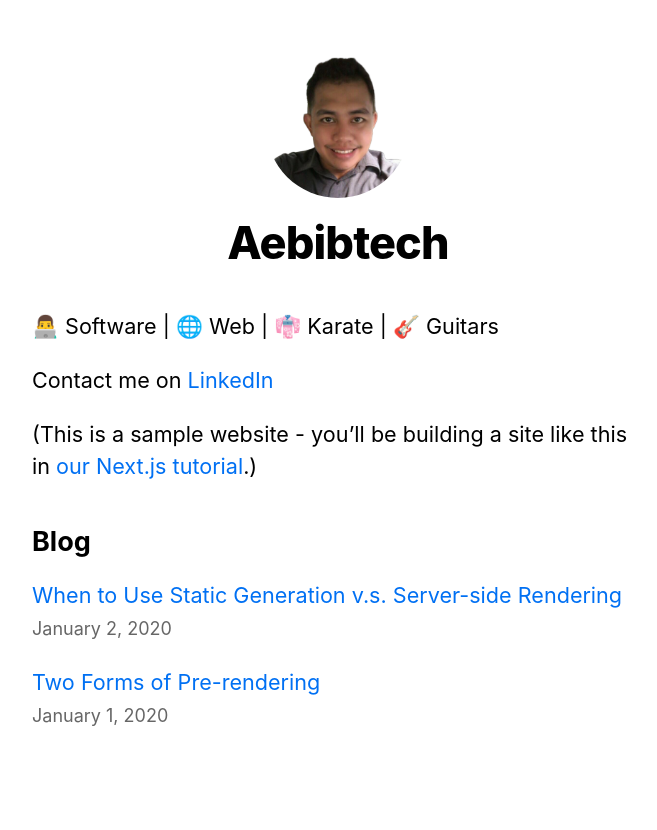
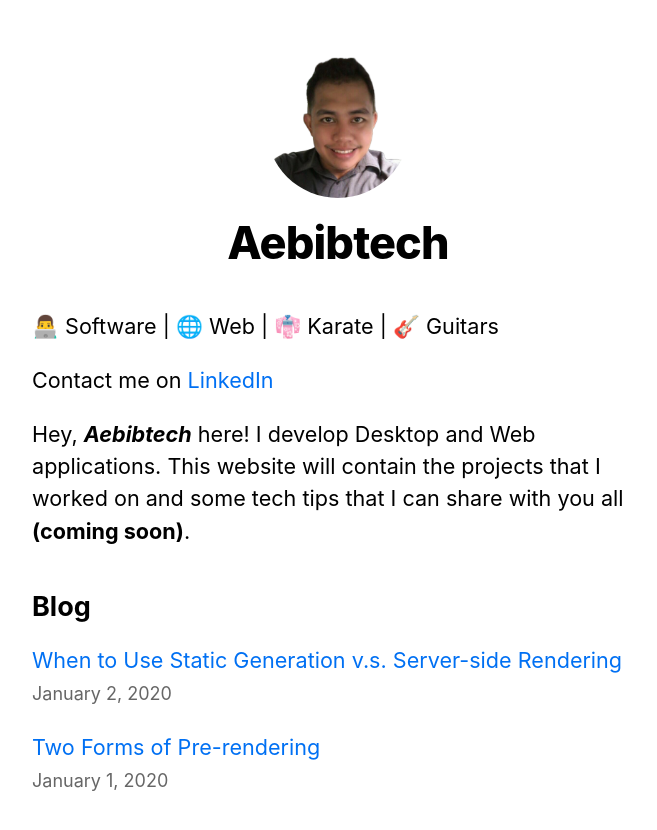
Before and after one commit to aebibtech/aebibtech-website, a Next.js app: page / in a window 1280 px wide. Shown: the top 830 px of the page, without its empty margins (302-959 px from the left). Built offline with nearby package versions, Linux system fonts and the light colour scheme.

Commit message:
Updated home page

```diff
--- a/pages/index.js
+++ b/pages/index.js
@@ -24,8 +24,7 @@ export default function Home({ allPostsData }) {
         <p>👨‍💻 Software | 🌐 Web | 👘 Karate | 🎸 Guitars</p>
         <p>Contact me on <a href="https://linkedin.com/in/paul-abib-camano" target="_blank">LinkedIn</a></p>
         <p>
-          (This is a sample website - you’ll be building a site like this in{' '}
-          <a href="https://nextjs.org/learn">our Next.js tutorial</a>.)
+          Hey, <strong><em>Aebibtech</em></strong> here! I develop Desktop and Web applications. This website will contain the projects that I worked on and some tech tips that I can share with you all <strong>(coming soon)</strong>.
         </p>
       </section>
       <section className={`${utilStyles.headingMd} ${utilStyles.padding1px}`}>
```
